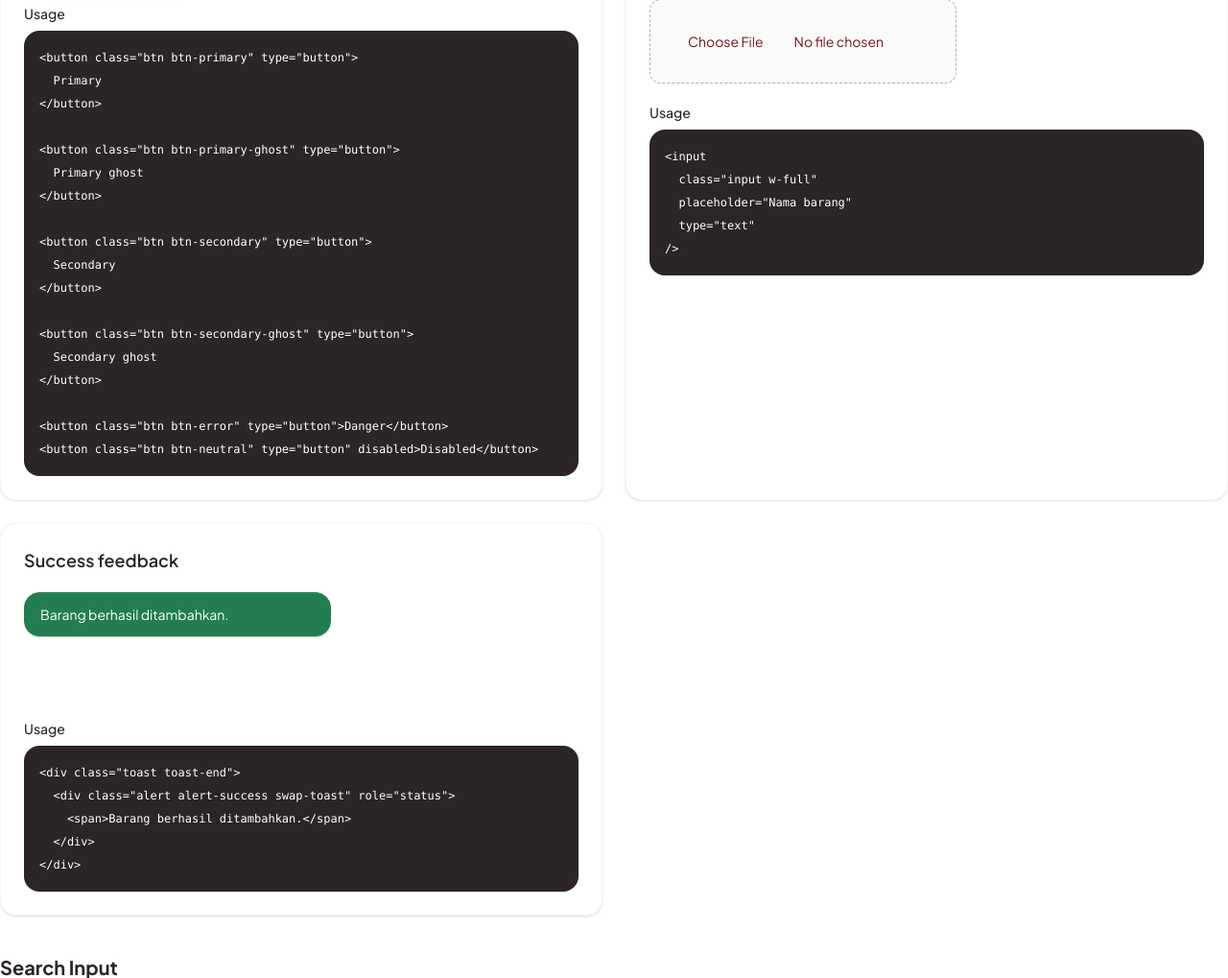
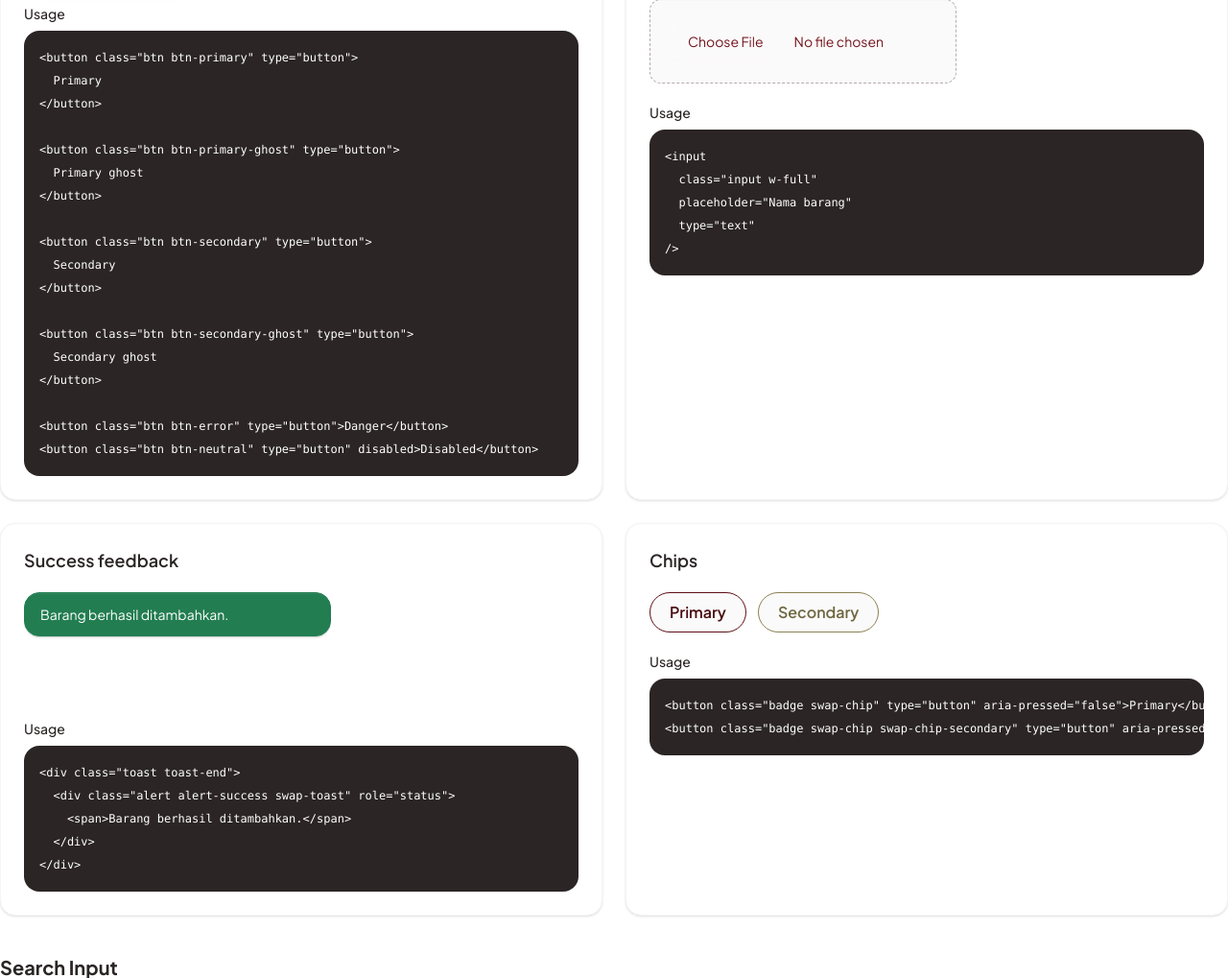
Before and after one commit to F12-PBP/swapify, a Django app: page /ds/ in a window 1280 px wide. Shown: the part 1848-2867 px from the top of the page at 96% size. Run offline with Django 5.2, Linux system fonts and the light colour scheme; style sheets or scripts are compiled from the project's sources; some libraries are stand-ins or nearby versions.

Commit message:
feat(ds): make chip ui component

```diff
--- /dev/null
+++ b/apps/design_system/templates/components/chip-demo.html
@@ -0,0 +1,13 @@
+{% extends "components/card-ds.html" %}
+
+{% block title %}Chips{% endblock %}
+
+{% block preview %}
+<div class="flex flex-wrap gap-3">
+    <button class="badge swap-chip" type="button" aria-pressed="false" onclick="this.setAttribute('aria-pressed', this.getAttribute('aria-pressed') !== 'true')">Primary</button>
+    <button class="badge swap-chip swap-chip-secondary" type="button" aria-pressed="false" onclick="this.setAttribute('aria-pressed', this.getAttribute('aria-pressed') !== 'true')">Secondary</button>
+</div>
+{% endblock %}
+
+{% block code %}&lt;button class="badge swap-chip" type="button" aria-pressed="false"&gt;Primary&lt;/button&gt;
+&lt;button class="badge swap-chip swap-chip-secondary" type="button" aria-pressed="true"&gt;Secondary&lt;/button&gt;{% endblock %}
--- a/apps/design_system/templates/design_system/ds.html
+++ b/apps/design_system/templates/design_system/ds.html
@@ -52,6 +52,7 @@
         {% include "components/button-demo.html" %}
         {% include "components/input-demo.html" %}
         {% include "components/toast-demo.html" %}
+        {% include "components/chip-demo.html" %}
     </div>
 
     <section class="space-y-4">
--- a/theme/static_src/src/styles.css
+++ b/theme/static_src/src/styles.css
@@ -454,6 +454,40 @@ button.btn:disabled {
   outline-offset: 2px;
 }
 
+/* ================================================== */
+/* Chips */
+/* ================================================== */
+.badge.swap-chip {
+  min-height: 2.625rem;
+  border: 1.6px solid var(--color-primary-60);
+  border-radius: 1.5rem;
+  padding-inline: 1.25rem;
+  background: var(--color-neutral-20);
+  color: var(--color-primary-70);
+  font-family: var(--font-sans);
+  font-size: var(--text-b7);
+  font-weight: 600;
+  cursor: pointer;
+}
+.badge.swap-chip:hover {
+  background: var(--color-primary-20);
+}
+.badge.swap-chip[aria-pressed="true"] {
+  background: var(--color-primary-60);
+  color: var(--color-secondary-10);
+}
+.badge.swap-chip-secondary {
+  border-color: var(--color-secondary-60);
+  color: var(--color-secondary-70);
+}
+.badge.swap-chip-secondary:hover {
+  background: var(--color-secondary-20);
+}
+.badge.swap-chip-secondary[aria-pressed="true"] {
+  background: var(--color-secondary-60);
+  color: var(--color-secondary-10);
+}
+
 .ds-preview {
   @apply flex items-center justify-center rounded-box bg-base-200 p-6;
 }
```
